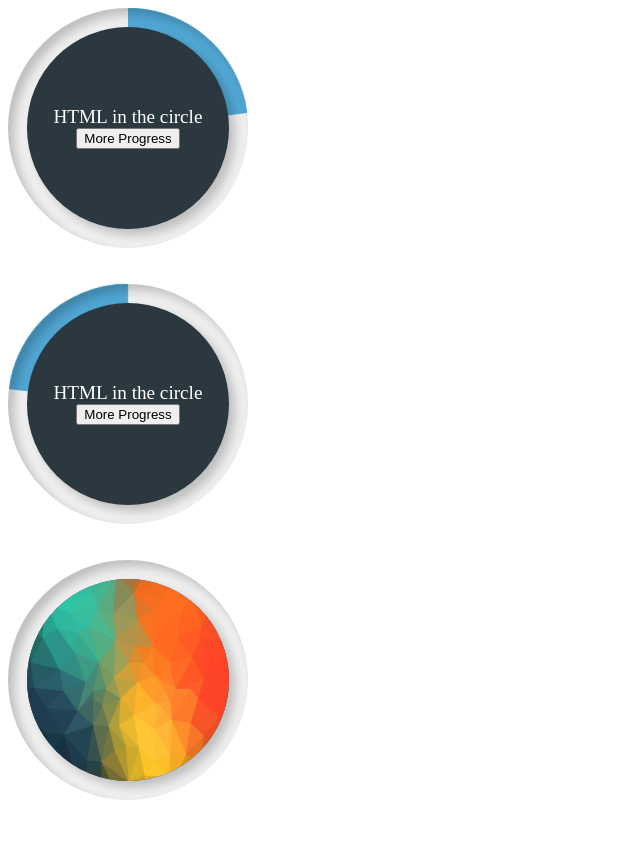
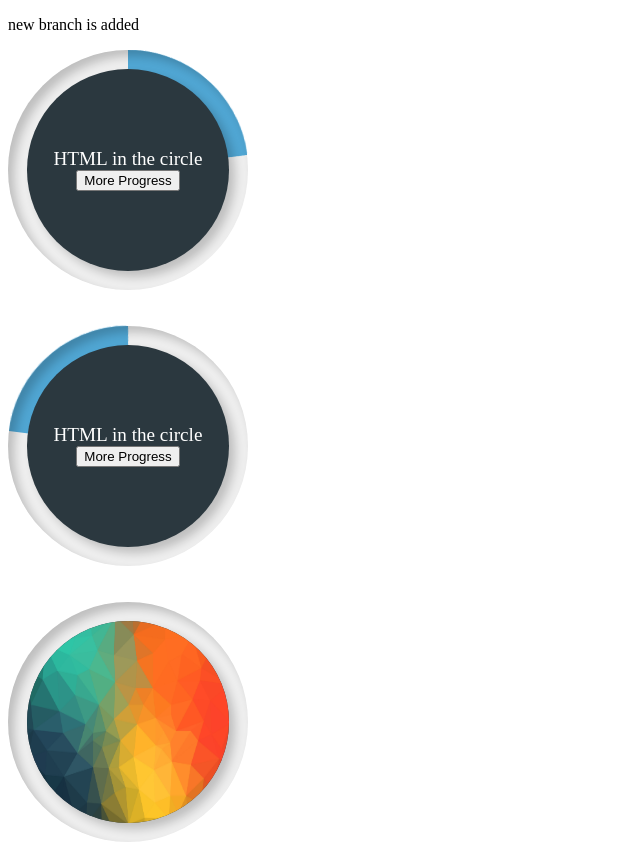
Before and after one commit to mbackspacep/sample2, a website: page demo/index.html in a window 1280 px wide. Shown: the whole page, without its empty margins (0-640 px from the left). Before the commit the page ends 808 px from the top, so only its background shows below. Drawn offline with nearby package versions, Linux system fonts and the light colour scheme.

Commit message:
New div with class new branch is added to index.html

```diff
--- a/demo/index.html
+++ b/demo/index.html
@@ -8,7 +8,9 @@
         <link rel="stylesheet" href="style.css">
     </head>
     <body ng-app="Orbicular">
-
+        <div class="newbranch">
+          <p>new branch is added</p>
+        </div>
         <div class="container" ng-init="downloaded=23; total=100">
             <orbicular progression="downloaded" total="total" resize>
                 HTML in the circle
```
